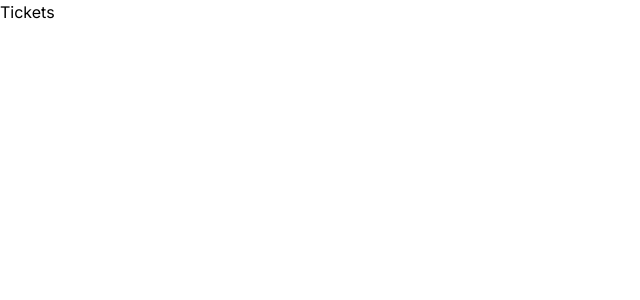
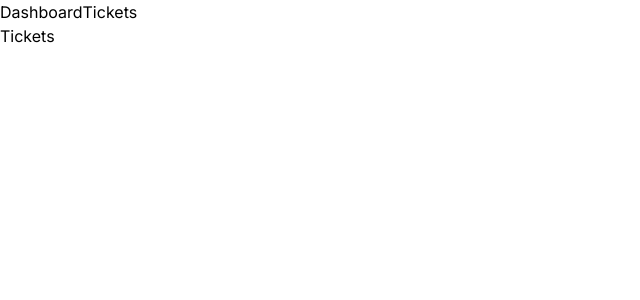
Before and after one commit to ZahraBahmanpour/nextjs13-94, a Next.js app: page /tickets in a window 1280 px wide. Shown: the top 300 px of the page, without its empty margins (0-640 px from the left). Built offline with nearby package versions, Linux system fonts and the light colour scheme.

Commit message:
addd navbar component

```diff
--- /dev/null
+++ b/app/components/Navbar.js
@@ -0,0 +1,10 @@
+import Link from "next/link";
+
+export default function Navbar() {
+  return (
+    <nav>
+      <Link href={"/"}>Dashboard</Link>
+      <Link href={"/tickets"}>Tickets</Link>
+    </nav>
+  );
+}
--- a/app/layout.js
+++ b/app/layout.js
@@ -1,17 +1,21 @@
-import './globals.css'
-import { Inter } from 'next/font/google'
+import Navbar from "./components/Navbar";
+import "./globals.css";
+import { Inter } from "next/font/google";
 
-const inter = Inter({ subsets: ['latin'] })
+const inter = Inter({ subsets: ["latin"] });
 
 export const metadata = {
-  title: 'Create Next App',
-  description: 'Generated by create next app',
-}
+  title: "Create Next App",
+  description: "Generated by create next app",
+};
 
 export default function RootLayout({ children }) {
   return (
     <html lang="en">
-      <body className={inter.className}>{children}</body>
+      <body className={inter.className}>
+        <Navbar />
+        {children}
+      </body>
     </html>
-  )
+  );
 }
```
